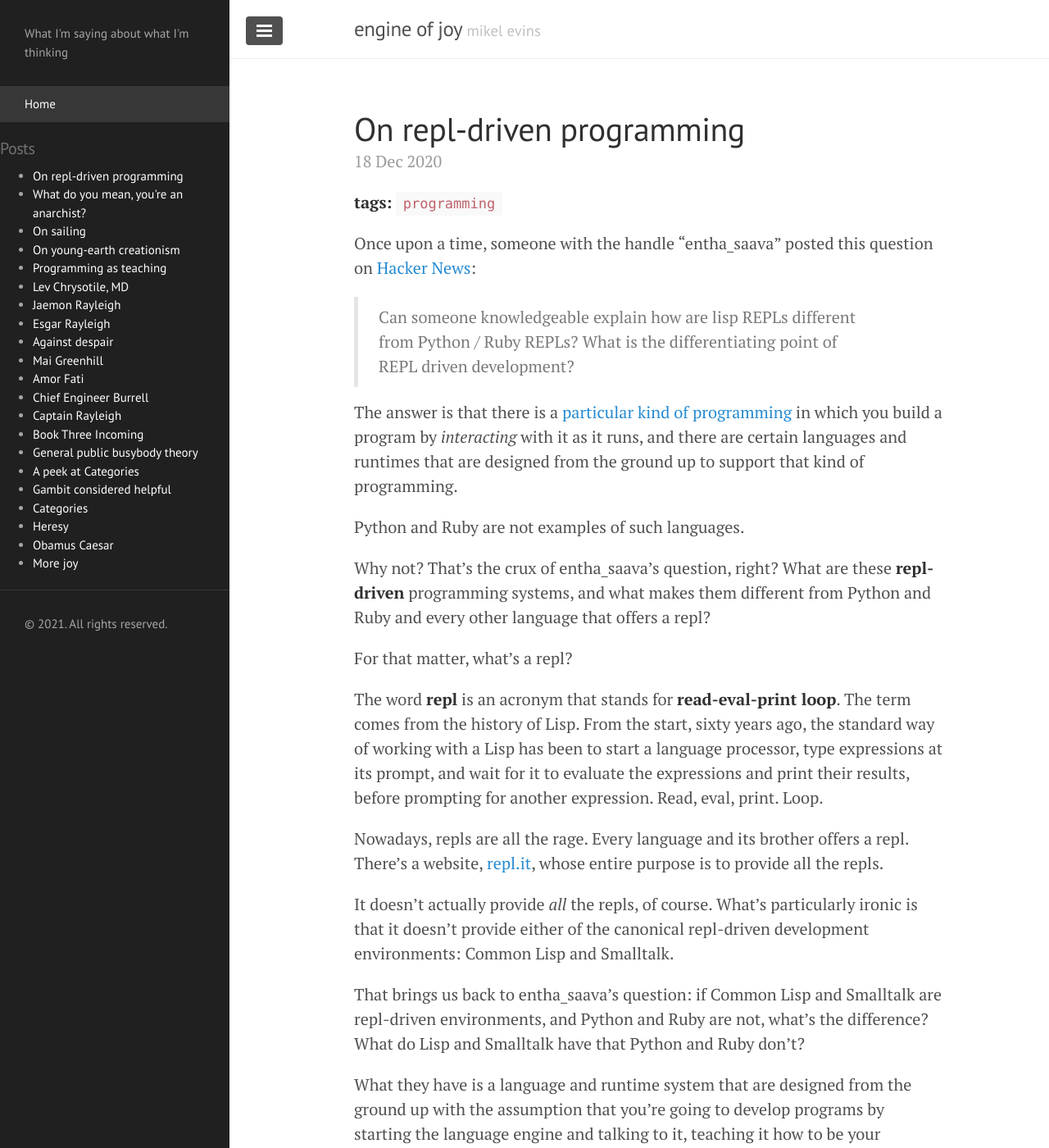
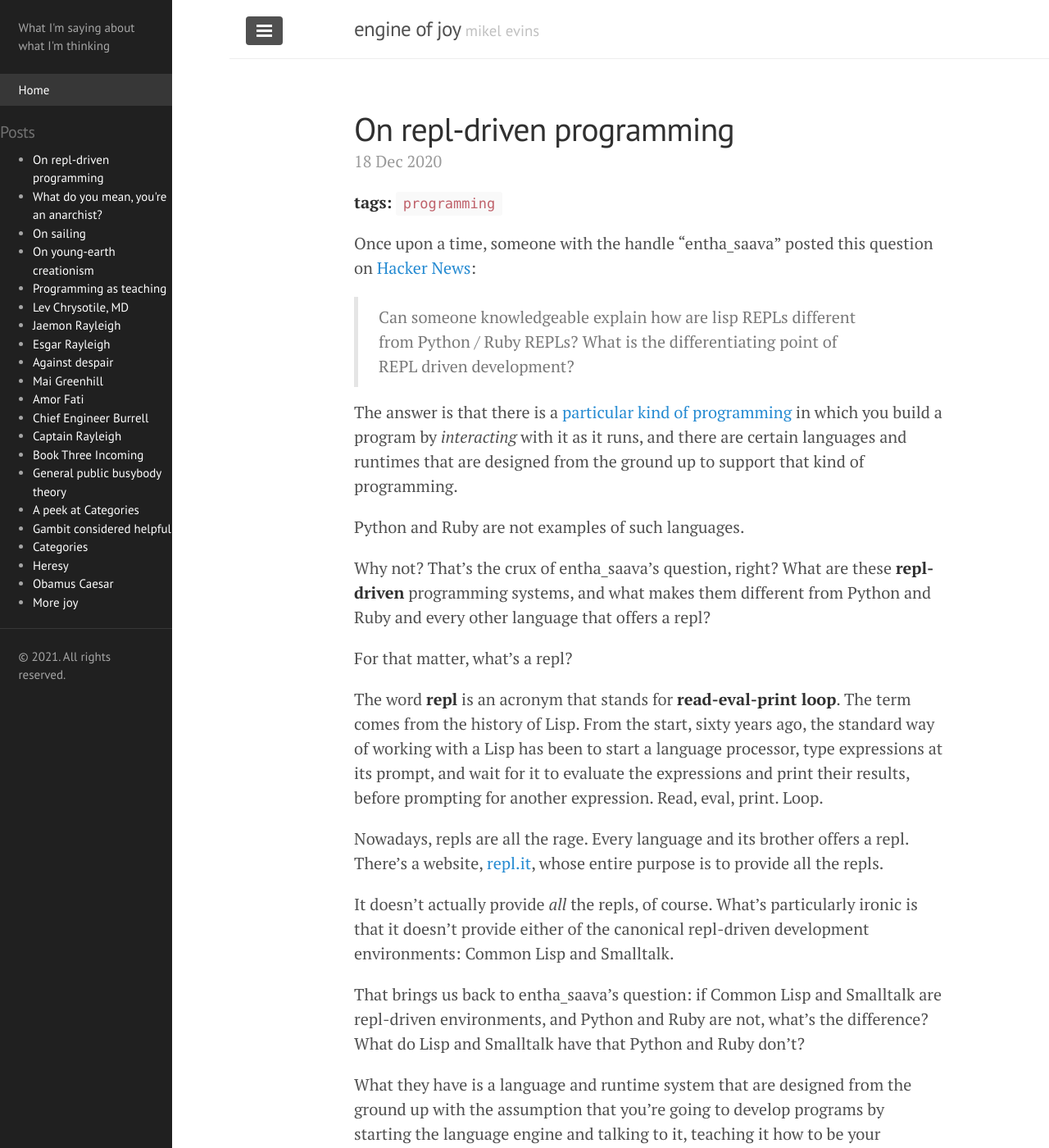
Before and after one commit to mikelevins/mikelevins.github.io, a Jekyll site: the page built from index.html, in a window 1280 px wide and 1400 px high. Shown: the whole window at 82% size. Built offline with Jekyll 4.4.1, drawn with Linux system fonts in a browser that asks for light colours; the list of posts is cut into pages by our own code.

Commit message:
tinkering with css to address flickering issue

```diff
--- a/public/css/lanyon.css
+++ b/public/css/lanyon.css
@@ -1,3 +1,5 @@
+/* mle 2012-01-01 change rem to em to avoid flickring on ios browsers in landscape
+
 /*
  *  ___
  * /\_ \
@@ -48,7 +50,7 @@
   font-family: "PT Sans", Helvetica, Arial, sans-serif;
   font-weight: 400;
   color: #313131;
-  letter-spacing: -.025rem;
+  letter-spacing: -.025em;
 }
 
 
@@ -73,16 +75,16 @@
  */
 
 .container {
-  max-width: 28rem;
+  max-width: 28em;
 }
-@media (min-width: 38rem) {
+@media (min-width: 38em) {
   .container {
-    max-width: 32rem;
+    max-width: 32em;
   }
 }
-@media (min-width: 56rem) {
+@media (min-width: 56em) {
   .container {
-    max-width: 38rem;
+    max-width: 38em;
   }
 }
 
@@ -94,9 +96,9 @@
  */
 
 .masthead {
-  padding-top:    1rem;
-  padding-bottom: 1rem;
-  margin-bottom: 3rem;
+  padding-top:    1em;
+  padding-bottom: 1em;
+  margin-bottom: 3em;
   border-bottom: 1px solid #eee;
 }
 .masthead-title {
@@ -114,7 +116,7 @@
   letter-spacing: 0;
 }
 
-@media (max-width: 48rem) {
+@media (max-width: 48em) {
   .masthead-title {
     text-align: center;
   }
@@ -144,20 +146,20 @@
   position: fixed;
   top: 0;
   bottom: 0;
-  left: -14rem;
-  width: 14rem;
+  left: -14em;
+  width: 14em;
   visibility: hidden;
   overflow-y: auto;
   font-family: "PT Sans", Helvetica, Arial, sans-serif;
-  font-size: .875rem; /* 15px */
+  font-size: .875em; /* 15px */
   color: rgba(255,255,255,.6);
   background-color: #202020;
   -webkit-transition: all .3s ease-in-out;
           transition: all .3s ease-in-out;
 }
-@media (min-width: 30rem) {
+@media (min-width: 30em) {
   .sidebar {
-    font-size: .75rem; /* 14px */
+    font-size: .75em; /* 14px */
   }
 }
 
@@ -167,7 +169,7 @@
   color: #fff;
 }
 .sidebar-item {
-  padding: 1rem;
+  padding: 1em;
 }
 .sidebar-item p:last-child {
   margin-bottom: 0;
@@ -179,7 +181,7 @@
 }
 .sidebar-nav-item {
   display: block;
-  padding: .5rem 1rem;
+  padding: .5em 1em;
   border-top: 1px solid rgba(255,255,255,.1);
 }
 .sidebar-nav-item.active,
@@ -190,13 +192,13 @@
   border-color: transparent;
 }
 
-@media (min-width: 48rem) {
+@media (min-width: 48em) {
   .sidebar-item {
-    padding: 1.5rem;
+    padding: 1.5em;
   }
   .sidebar-nav-item {
-    padding-left:  1.5rem;
-    padding-right: 1.5rem;
+    padding-left:  1.5em;
+    padding-right: 1.5em;
   }
 }
 
@@ -208,11 +210,11 @@
 /* Style the `label` that we use to target the `.sidebar-checkbox` */
 .sidebar-toggle {
   position: absolute;
-  top:  1rem;
-  left: 1rem;
+  top:  1em;
+  left: 1em;
   display: block;
-  width: 2.2rem;
-  padding: .5rem .65rem;
+  width: 2.2em;
+  padding: .5em .65em;
   color: #505050;
   background-color: #fff;
   border-radius: 4px;
@@ -222,9 +224,9 @@
   display: block;
   content: "";
   width: 100%;
-  padding-bottom: .125rem;
-  border-top: .375rem double;
-  border-bottom: .125rem solid;
+  padding-bottom: .125em;
+  border-top: .375em double;
+  border-bottom: .125em solid;
 
   /* Make the border inside the box */
   -webkit-box-sizing: border-box;
@@ -238,15 +240,15 @@
   background-color: #505050;
 }
 
-@media (min-width: 30.1rem) {
+@media (min-width: 30.1em) {
   .sidebar-toggle {
     position: fixed;
-    width: 2.25rem;
+    width: 2.25em;
   }
   .sidebar-toggle:before {
-    padding-bottom: .15rem;
-    border-top-width: .45rem;
-    border-bottom-width: .15rem;
+    padding-bottom: .15em;
+    border-top-width: .45em;
+    border-bottom-width: .15em;
   }
 }
 
@@ -283,9 +285,9 @@
 #sidebar-checkbox:checked ~ .sidebar,
 #sidebar-checkbox:checked ~ .wrap,
 #sidebar-checkbox:checked ~ .sidebar-toggle {
-  -webkit-transform: translateX(14rem);
-      -ms-transform: translateX(14rem);
-          transform: translateX(14rem);
+  -webkit-transform: translateX(14em);
+      -ms-transform: translateX(14em);
+          transform: translateX(14em);
 }
 
 
@@ -315,15 +317,15 @@
 /* Meta data line below post title */
 .post-date {
   display: block;
-  margin-top: -.5rem;
-  margin-bottom: 1rem;
+  margin-top: -.5em;
+  margin-bottom: 1em;
   color: #9a9a9a;
 }
 
 /* Related posts */
 .related {
-  padding-top: 2rem;
-  padding-bottom: 2rem;
+  padding-top: 2em;
+  padding-bottom: 2em;
   border-top: 1px solid #eee;
 }
 .related-posts {
@@ -355,8 +357,8 @@
 
 .pagination {
   overflow: hidden; /* clearfix */
-  margin-left: -1rem;
-  margin-right: -1rem;
+  margin-left: -1em;
+  margin-right: -1em;
   font-family: "PT Sans", Helvetica, Arial, sans-serif;
   color: #ccc;
   text-align: center;
@@ -365,7 +367,7 @@
 /* Pagination items can be `span`s or `a`s */
 .pagination-item {
   display: block;
-  padding: 1rem;
+  padding: 1em;
   border: 1px solid #eee;
 }
 .pagination-item:first-child {
@@ -377,9 +379,9 @@
   background-color: #f5f5f5;
 }
 
-@media (min-width: 30rem) {
+@media (min-width: 30em) {
   .pagination {
-    margin: 3rem 0;
+    margin: 3em 0;
   }
   .pagination-item {
     float: left;
@@ -407,19 +409,19 @@
 
 .layout-reverse .sidebar {
   left: auto;
-  right: -14rem;
+  right: -14em;
 }
 .layout-reverse .sidebar-toggle {
   left: auto;
-  right: 1rem;
+  right: 1em;
 }
 
 .layout-reverse #sidebar-checkbox:checked ~ .sidebar,
 .layout-reverse #sidebar-checkbox:checked ~ .wrap,
 .layout-reverse #sidebar-checkbox:checked ~ .sidebar-toggle {
-  -webkit-transform: translateX(-14rem);
-      -ms-transform: translateX(-14rem);
-          transform: translateX(-14rem);
+  -webkit-transform: translateX(-14em);
+      -ms-transform: translateX(-14em);
+          transform: translateX(-14em);
 }
 
 
```
